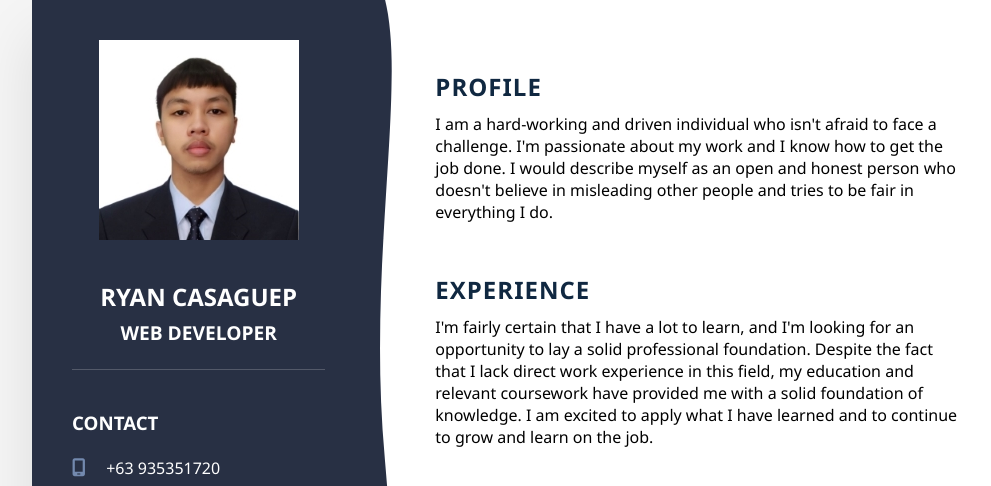
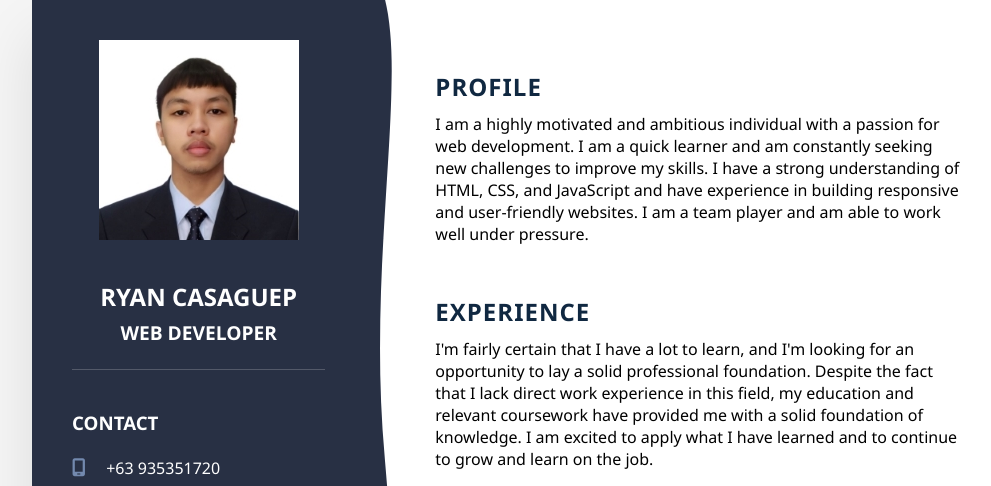
Before and after one commit to ryancasaguep/Comfy-Cartel, a plain HTML site: page cv.html in a window 1280 px wide. Shown: the top 486 px of the page, without its empty margins (108-1099 px from the left). Drawn offline with Linux system fonts and the light colour scheme.

Commit message:
update cv files

```diff
--- a/cv.html
+++ b/cv.html
@@ -72,7 +72,7 @@
 
                     <div class="about">
                         <h2>Profile</h2>
-                        <p>I am a hard-working and driven individual who isn't afraid to face a challenge. I'm passionate about my work and I know how to get the job done. I would describe myself as an open and honest person who doesn't believe in misleading other people and tries to be fair in everything I do.</p>
+                        <p>I am a highly motivated and ambitious individual with a passion for web development. I am a quick learner and am constantly seeking new challenges to improve my skills. I have a strong understanding of HTML, CSS, and JavaScript and have experience in building responsive and user-friendly websites. I am a team player and am able to work well under pressure.</p>
                     </div>
 
                     <div class="about">
```
